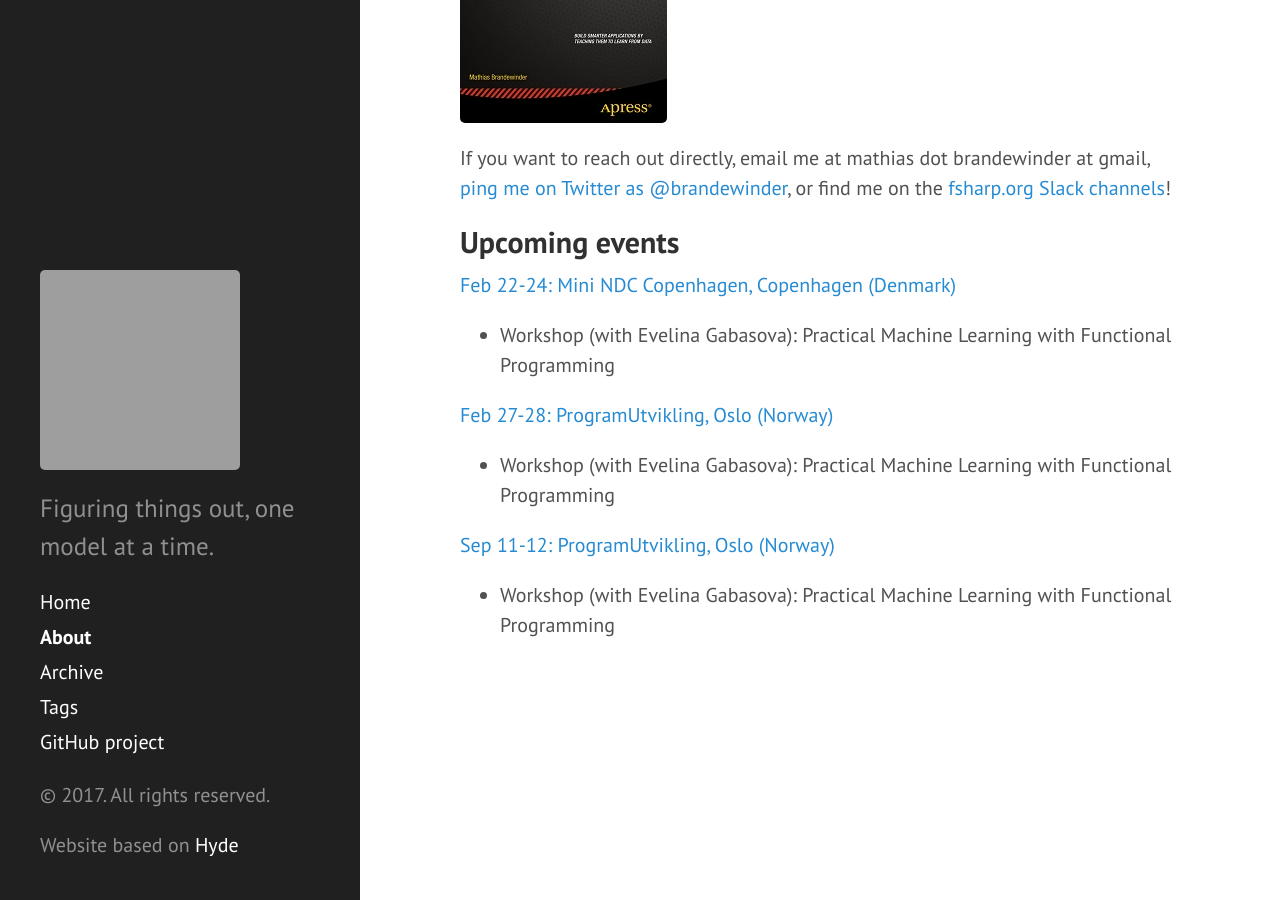
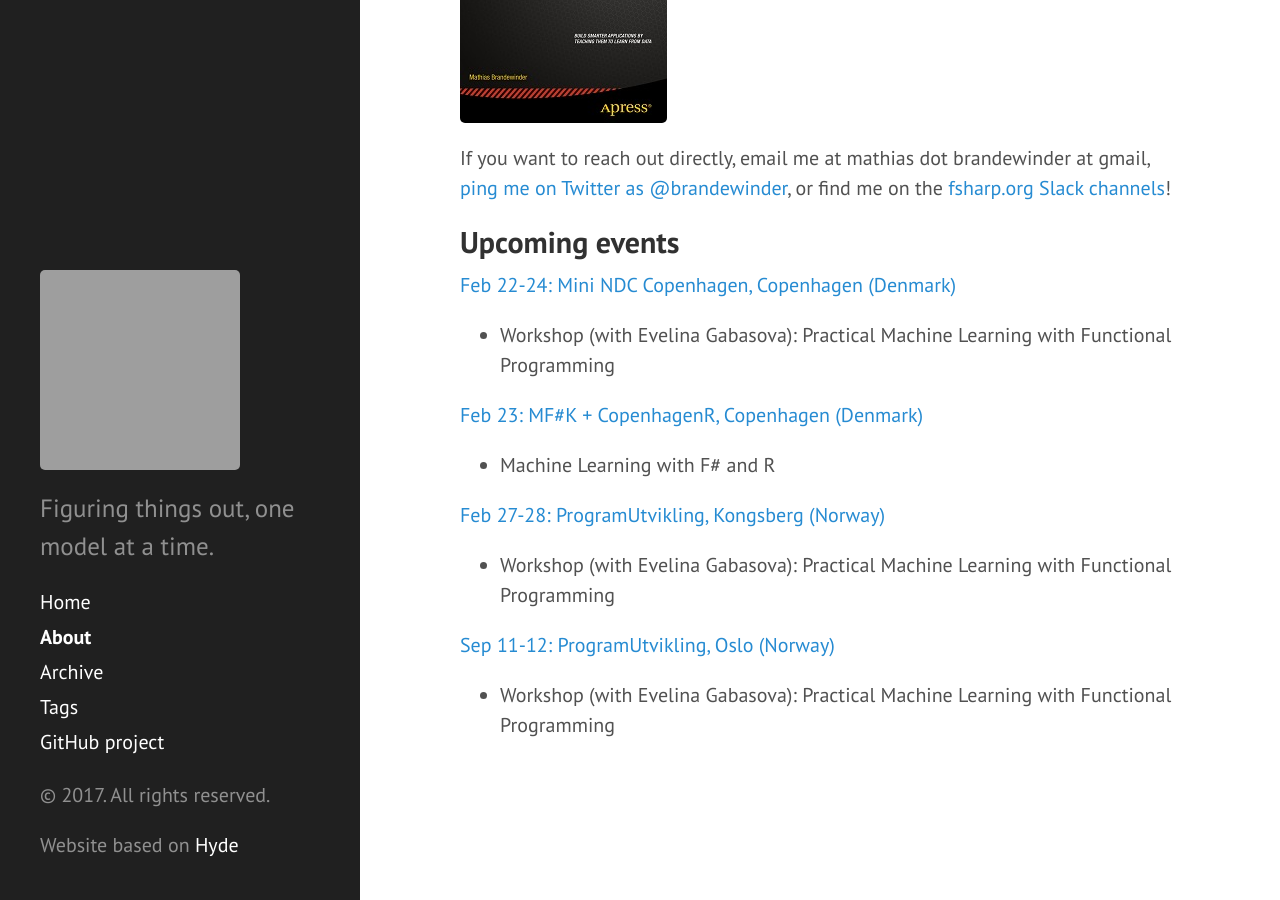
Before and after one commit to mathias-brandewinder/mathias-brandewinder.github.io, a Jekyll site: the page built from about.md, in a window 1280 px wide and 900 px high, scrolled down 791 px. Built offline with Jekyll 4.4.1, drawn with Linux system fonts in a browser that asks for light colours; comment, search, counter and statistics services are not loaded; grey boxes are pictures that could not be loaded.

Commit message:
updated events

```diff
--- a/_data/events.json
+++ b/_data/events.json
@@ -19,13 +19,26 @@
             "host":"ProgramUtvikling",
             "date":"2017-02-27",
             "until":"2017-02-28",
-            "city":"Oslo",
+            "city":"Kongsberg",
             "country":"Norway",
             "url":"http://programutvikling.no/en/course/practical-machine-learning-with-functional-programming-1/",
             "activities":
             [
                 {
                     "description":"Workshop (with Evelina Gabasova): Practical Machine Learning with Functional Programming"
+                }
+            ]
+        },
+        {
+            "host":"MF#K + CopenhagenR",
+            "date":"2017-02-23",
+            "city":"Copenhagen",
+            "country":"Denmark",
+            "url":"http://diku.dk/begivenhedsmappe/begivenheder-2017/meetup/",
+            "activities":
+            [
+                {
+                    "description":"Machine Learning with F# and R"
                 }
             ]
         },
```
